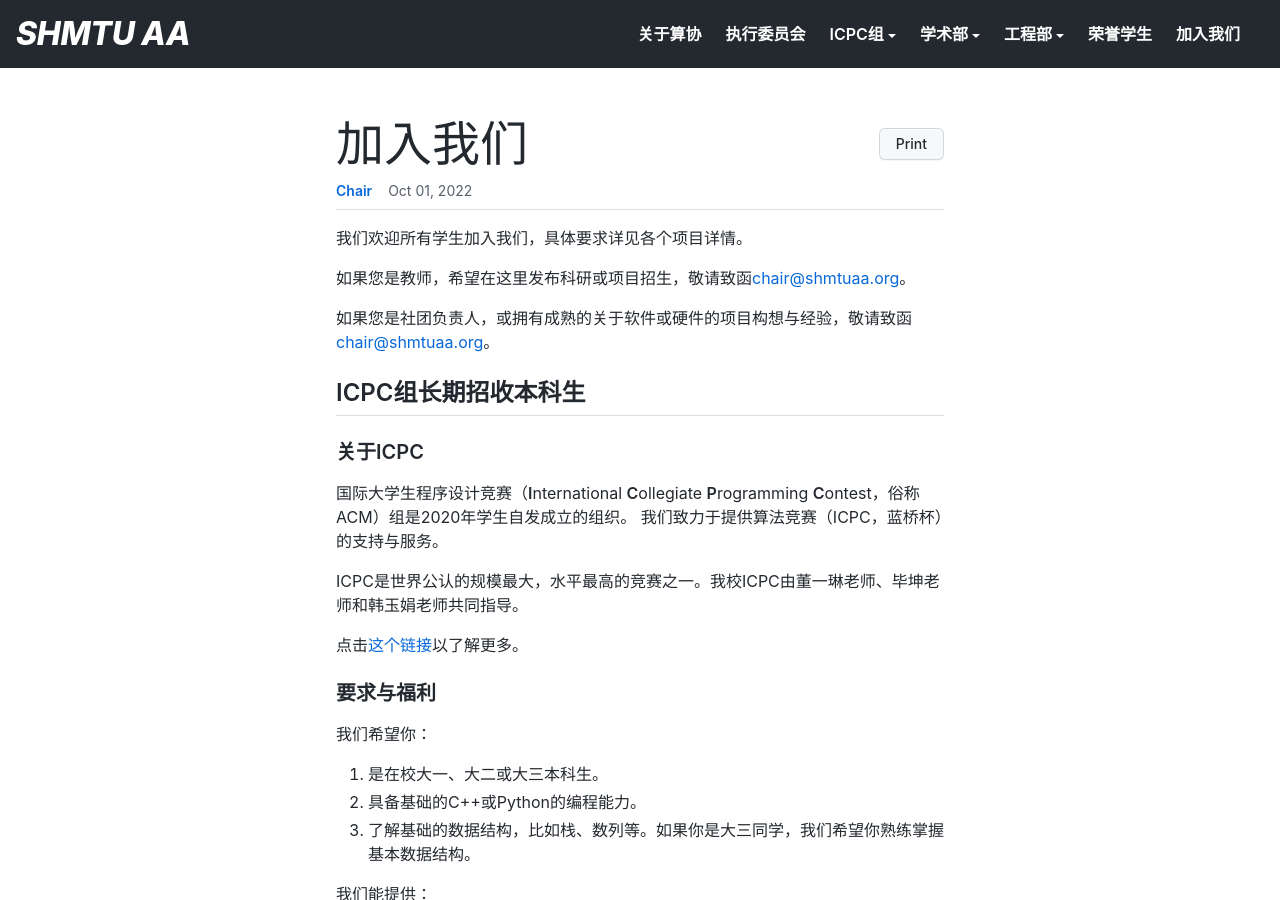
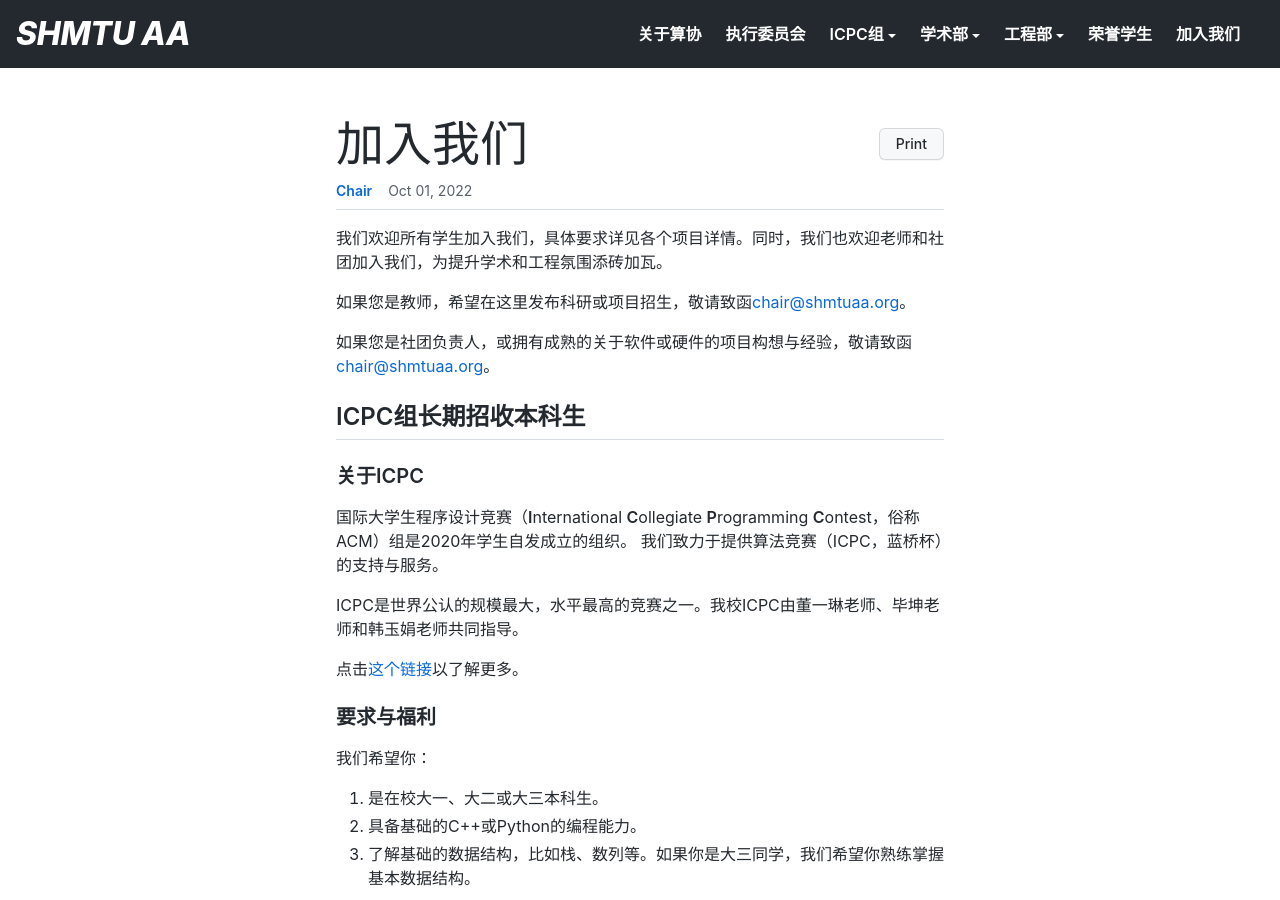
Before and after one commit to shmtuaa/shmtuaa.org, a Jekyll site: the page built from _posts/2022-10-01-MAIN-recruit.md, in a window 1280 px wide and 900 px high. Built offline with Jekyll 4.4.1, drawn with Linux system fonts in a browser that asks for light colours.

Commit message:
Update excerpt

```diff
--- a/_posts/2022-10-01-MAIN-recruit.md
+++ b/_posts/2022-10-01-MAIN-recruit.md
@@ -5,7 +5,9 @@ author: chair
 layout: post
 ---
 
-我们欢迎所有学生加入我们，具体要求详见各个项目详情。
+我们欢迎所有学生加入我们，具体要求详见各个项目详情。同时，我们也欢迎老师和社团加入我们，为提升学术和工程氛围添砖加瓦。
+
+<!-- more -->
 
 如果您是教师，希望在这里发布科研或项目招生，敬请致函[chair@shmtuaa.org](mailto:chair@shmtuaa.org)。
 
```
Also changed, not shown: _posts/2022-10-01-ICPC-description.md (+2 -0 lines), _posts/2022-10-01-MAIN-description.md (+2 -0 lines).
